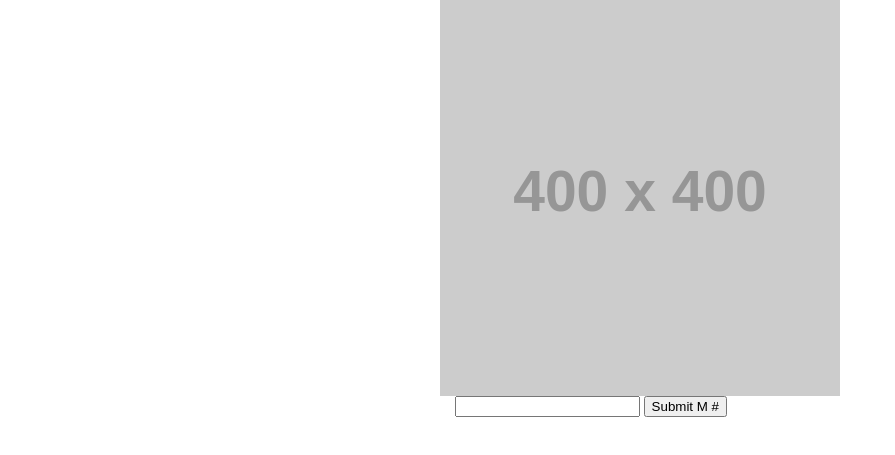
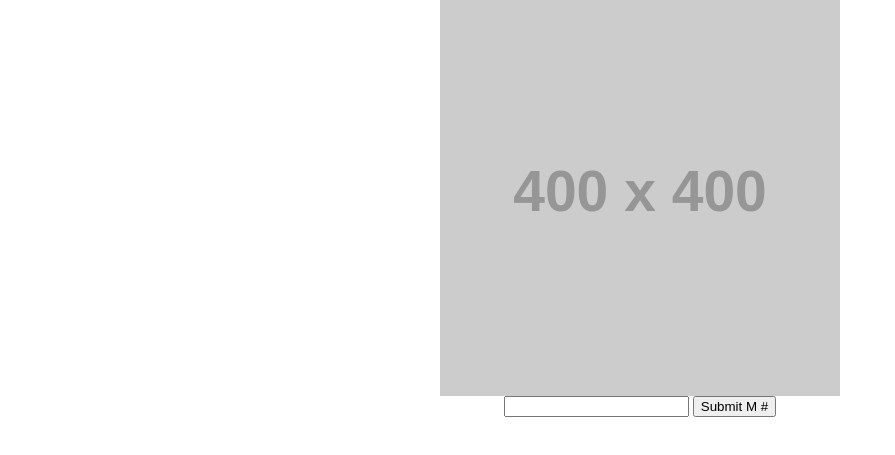
Before and after one commit to amandakoster/YouHaveMail, a plain HTML site: page map.html in a window 1280 px wide. Both pictures are taken after typing "5" into the empty fields and a click on the button "Submit M #". Shown: the part 95-550 px from the top of the page, without its empty margins (0-895 px from the left). Drawn offline with Linux system fonts and the light colour scheme; placeholder pictures from the web are drawn by us.

Commit message:
Got my boxes to align properly in css.

```diff
--- a/map.js
+++ b/map.js
@@ -1,6 +1,6 @@
 document.getElementById("markerSubmitButton").addEventListener("click", markerSubmit);
 function markerSubmit() {
 	var markerInput = document.getElementById('markerInput').value;
-	localStorage.setItem('server', markerInput);
+	localStorage.setItem('submittedInput', markerInput);
 	document.getElementById("markerInput").value = "";
 }
--- a/styleguide.css
+++ b/styleguide.css
@@ -28,8 +28,6 @@ div.map{
 }
 div.markerInputBox{
   text-align: center;
-  margin-right:545px;
-  float: right;
 }
 
 h1 {
```
